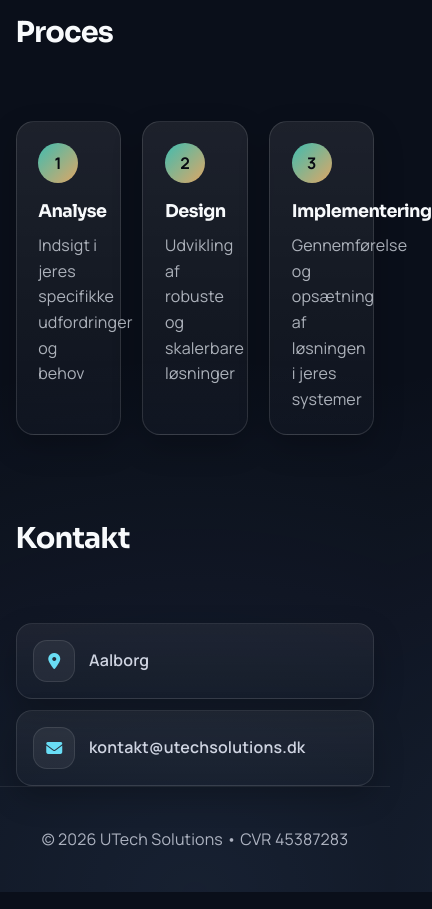
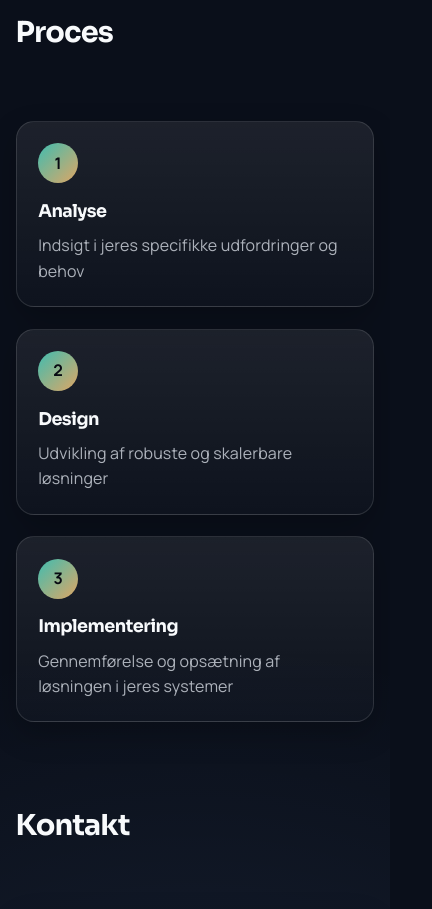
Before and after one commit to Umut93/utechsolutions, a plain HTML site: page index.html in a window 390 px wide. Shown: the part 1560-2469 px from the top of the page, 432 px wide, since content can reach past the window. Drawn offline with Linux system fonts and the light colour scheme.

Commit message:
v4 patch

```diff
--- a/styles.css
+++ b/styles.css
@@ -252,9 +252,6 @@ a{color:inherit}
   transform:translateY(-4px);
   border-color: rgba(255,255,255,.22);
   box-shadow: 0 18px 50px rgba(0,0,0,.35);
-}.service-card:hover{
-  transform:translateY(-3px);
-  border-color: rgba(255,255,255,.22);
 }
 .service-card h3{font-size:1.2rem;margin:.75rem 0 .5rem}
 .service-card p{color:var(--muted)}
@@ -272,13 +269,15 @@ a{color:inherit}
   display:grid;
   grid-template-columns: repeat(3, minmax(0, 1fr));
   gap:1.35rem;
-}.step{
+}
+.step{
   padding:1.35rem;
   border-radius:var(--radius);
   border:1px solid var(--border);
   background:linear-gradient(180deg, rgba(255,255,255,.08), rgba(255,255,255,.02));
   box-shadow:var(--shadow-soft);
-}.step-number{
+}
+.step-number{
   width:40px;height:40px;border-radius:999px;
   display:grid;place-items:center;
   font-weight:800;
@@ -372,12 +371,8 @@ textarea{min-height:140px;resize:vertical}
 @media (max-width: 980px){
   .hero-content{grid-template-columns:1fr;gap:2rem}
   .services-grid{grid-template-columns:1fr 1fr}
-  .process-steps{
-  margin-top:2.5rem;
-  display:grid;
-  grid-template-columns: repeat(3, minmax(0, 1fr));
-  gap:1.35rem;
-}  .about-grid{grid-template-columns:1fr}
+  .process-steps{grid-template-columns:1fr 1fr}
+  .about-grid{grid-template-columns:1fr}
   .contact-grid{grid-template-columns:1fr}
 }
 @media (max-width: 640px){
@@ -395,12 +390,8 @@ textarea{min-height:140px;resize:vertical}
   .nav-links.active{display:flex}
   .menu-toggle{display:inline-flex}
   .services-grid{grid-template-columns:1fr}
-  .process-steps{
-  margin-top:2.5rem;
-  display:grid;
-  grid-template-columns: repeat(3, minmax(0, 1fr));
-  gap:1.35rem;
-}  .stats{grid-template-columns:1fr}
+  .process-steps{grid-template-columns:1fr}
+  .stats{grid-template-columns:1fr}
 }
 
 
@@ -432,7 +423,8 @@ textarea{min-height:140px;resize:vertical}
   border:1px solid rgba(255,255,255,.10);
   background:linear-gradient(180deg, rgba(255,255,255,.06), rgba(255,255,255,.02));
   box-shadow:var(--shadow-soft);
-}.contact-icon{
+}
+.contact-icon{
   width:42px;height:42px;border-radius:14px;
   display:grid;place-items:center;
   background:rgba(255,255,255,.06);
```
